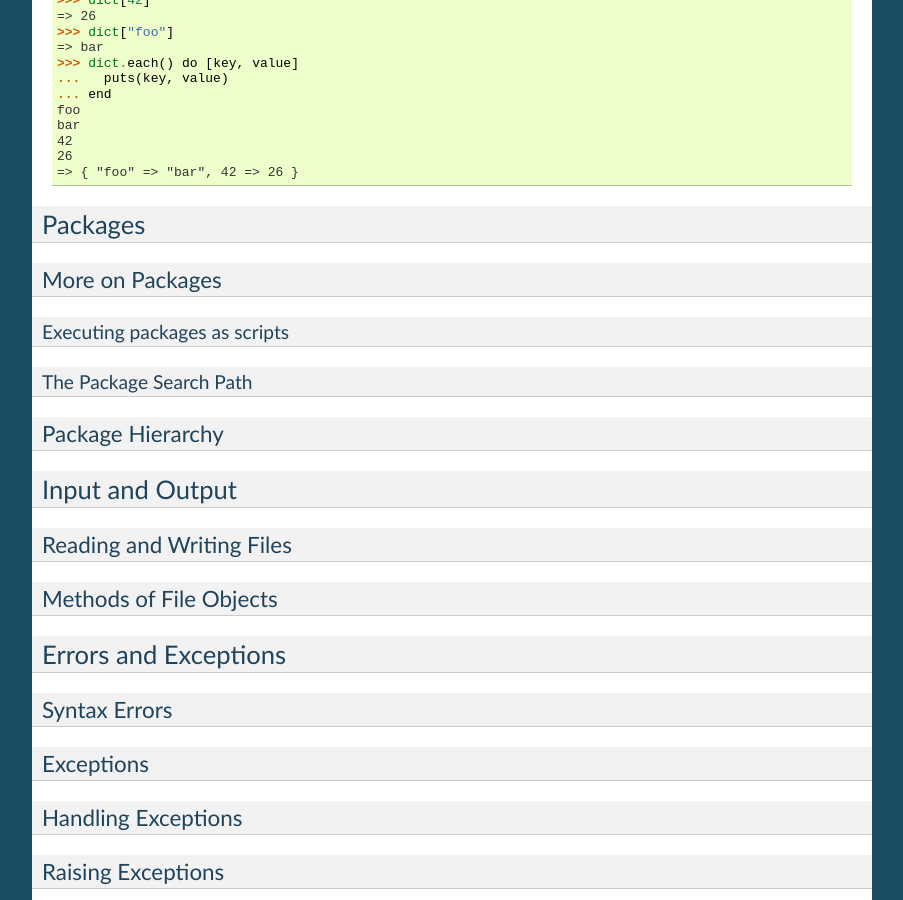
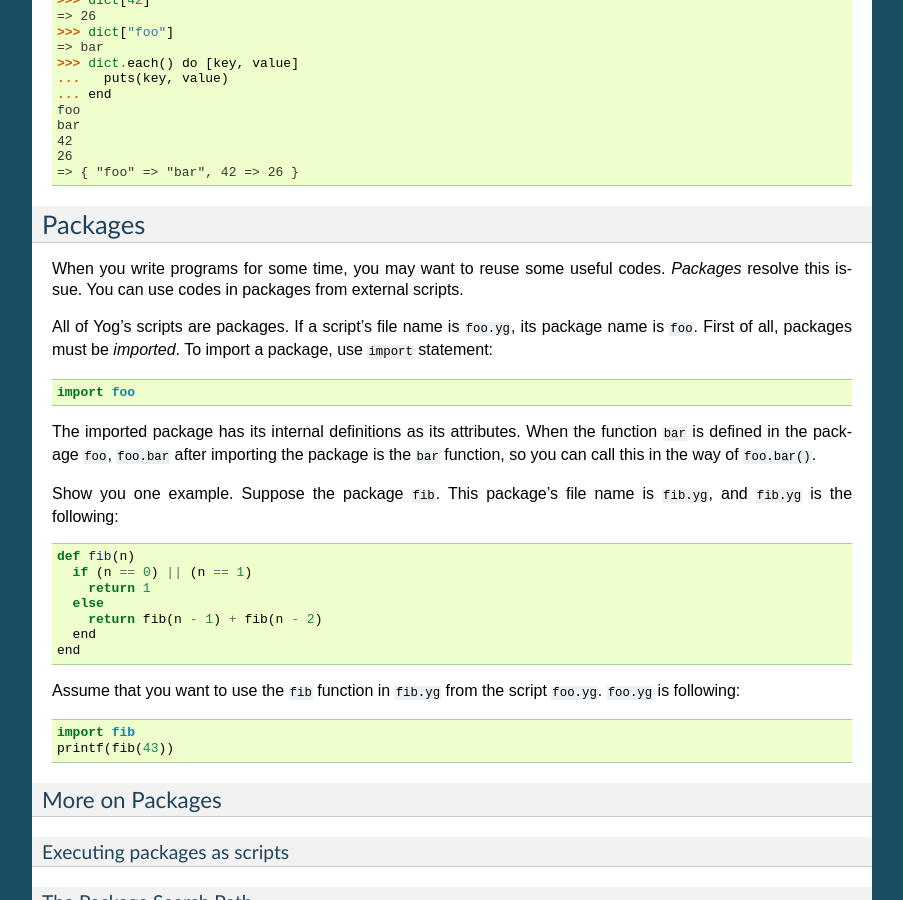
Before and after one commit to SumiTomohiko/Yog, a Sphinx documentation site: the page built from doc/tutorial.rst, in a window 1280 px wide and 900 px high, scrolled down 9538 px. Shown: the whole window, without its empty margins (198-1101 px from the left). Built offline with Sphinx 7.4.7, drawn with Linux system fonts in a browser that asks for light colours.

Commit message:
Described packages' basics.

```diff
--- a/doc/tutorial.rst
+++ b/doc/tutorial.rst
@@ -554,6 +554,38 @@ A few examples are following::
 Packages
 ********
 
+When you write programs for some time, you may want to reuse some useful codes.
+*Packages* resolve this issue.
+You can use codes in packages from external scripts.
+
+All of Yog's scripts are packages.
+If a script's file name is ``foo.yg``, its package name is ``foo``.
+First of all, packages must be *imported*.
+To import a package, use ``import`` statement::
+
+  import foo
+
+The imported package has its internal definitions as its attributes.
+When the function ``bar`` is defined in the package ``foo``, ``foo.bar`` after importing the package is the ``bar`` function, so you can call this in the way of ``foo.bar()``.
+
+Show you one example.
+Suppose the package ``fib``.
+This package's file name is ``fib.yg``, and ``fib.yg`` is the following::
+
+  def fib(n)
+    if (n == 0) || (n == 1)
+      return 1
+    else
+      return fib(n - 1) + fib(n - 2)
+    end
+  end
+
+Assume that you want to use the ``fib`` function in ``fib.yg`` from the script ``foo.yg``.
+``foo.yg`` is following::
+
+  import fib
+  printf(fib(43))
+
 More on Packages
 ================
 
```
